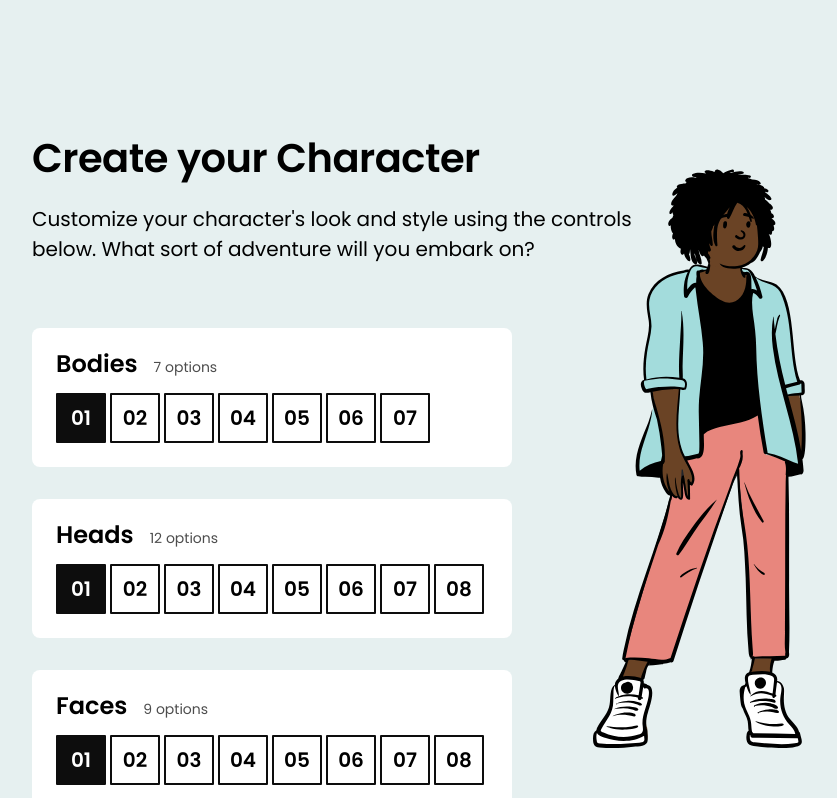
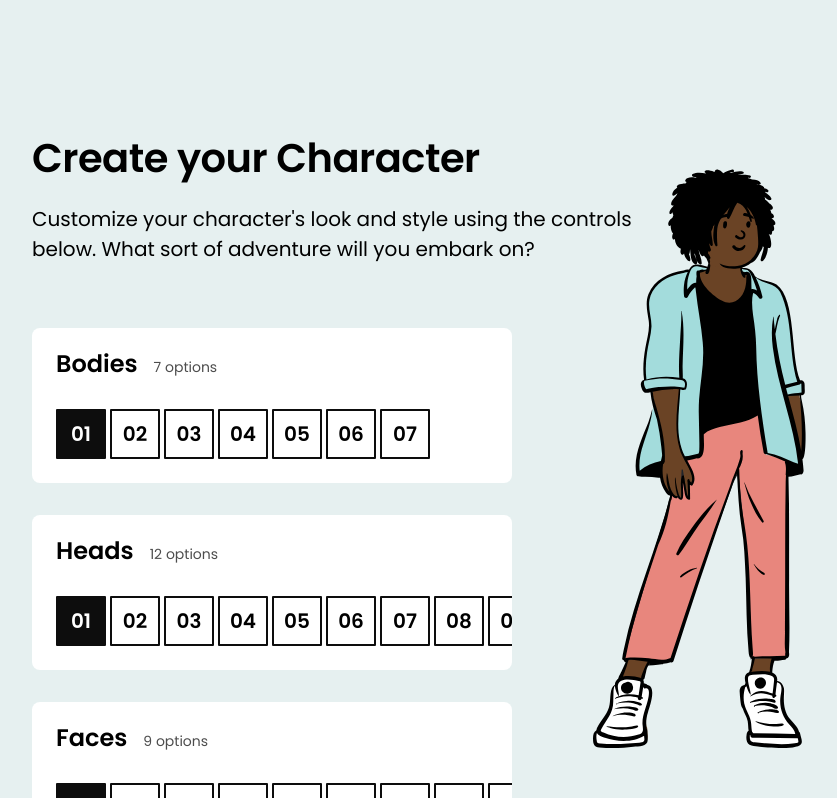
Before and after one commit to broarr/css-for-js, a React (Create React App) app in the folder character-creator-main/: page / in a window 1280 px wide. Shown: the top 798 px of the page, without its empty margins (128-965 px from the left). Built offline with nearby package versions, Linux system fonts and the light colour scheme.

Commit message:
fix: scrollbars

```diff
--- a/character-creator-main/src/components/ButtonRow/ButtonRow.module.css
+++ b/character-creator-main/src/components/ButtonRow/ButtonRow.module.css
@@ -2,4 +2,12 @@
   margin-top: 16px;
   white-space: nowrap;
   overflow-x: auto;
+  padding: 16px 24px 24px 24px;
+  margin-left: -24px;
+  margin-right: -24px;
+  margin-bottom: -24px;
 }
+
+.buttonRow button:last-child {
+  margin-right: 24px;
+}
```
